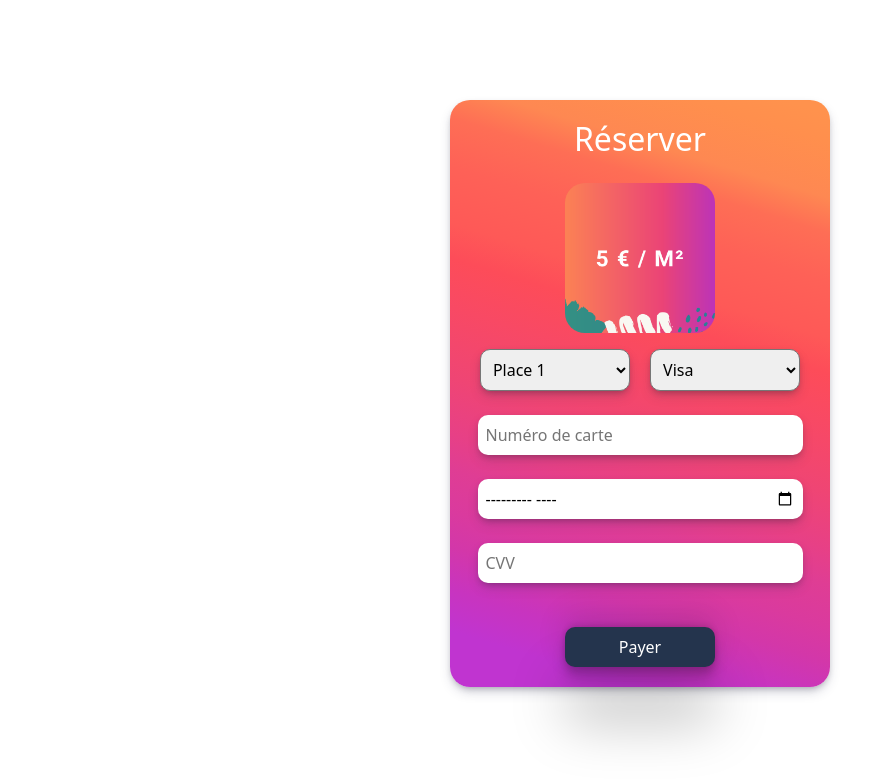
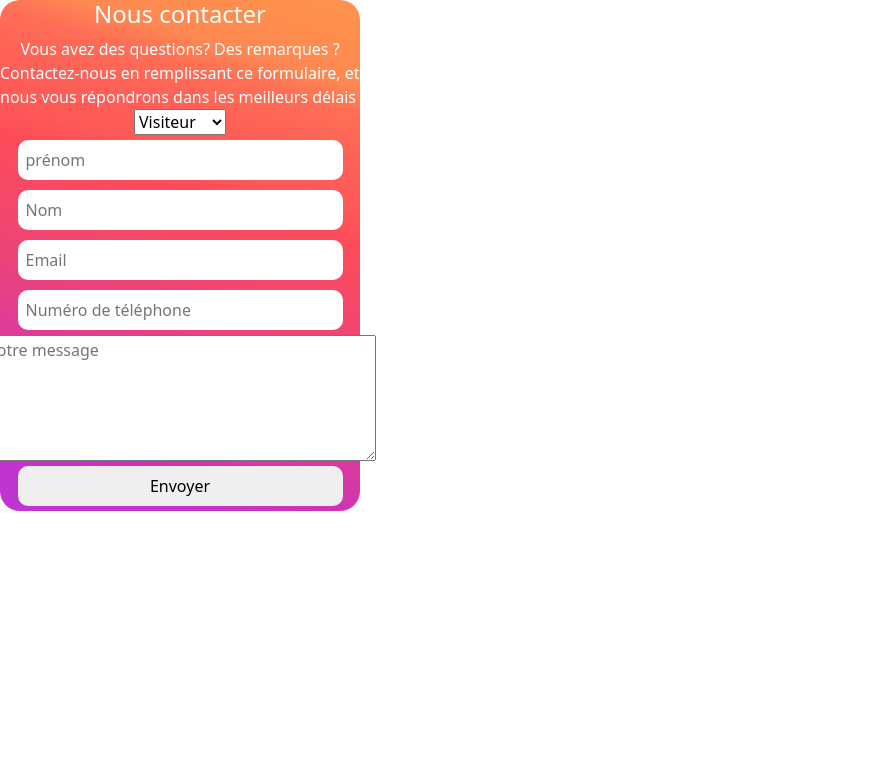
Before and after one commit to Cyril-Crinquette/BourseHighTechResponsive, a plain HTML site: page index.html in a window 1280 px wide. Shown: the whole page, without its empty margins (0-896 px from the left). Drawn offline with nearby package versions, Linux system fonts and the light colour scheme.

Commit message:
début de la carte

```diff
--- a/assets/css/style.css
+++ b/assets/css/style.css
@@ -4,74 +4,26 @@
 
 }
 
-/* -----Carte de reservation */
+/* -----Carte contact */
+.contactCard {
+    display: flex;
+    flex-direction: column;
+    width: 360px;
+    background: linear-gradient(197deg, #ff924d 2%, #ff8f4d 6%, #fe8852 14%, #fe6e55 19%, #fe6157 26%, #fe5957 34%, #fd4c59 39%, #f84964 46%, #ef4574 56%, #e74086 64%, #df3d94 69%, #da3a9e 75%, #d337a9 80%, #c834bf 86%, #c034d0 92%);
+    border-radius: 20px;
+    align-items: center;
+    color: white;
 
-.reservationCard {
-
-    width: 380px;
-    margin: 100px auto;
-    text-align: center;
-    background: linear-gradient(197deg, #ff924d 2%, #ff8f4d 6%, #fe8852 14%, #fe6e55 19%, #fe6157 26%, #fe5957 34%, #fd4c59 39%, #f84964 46%, #ef4574 56%, #e74086 64%, #df3d94 69%, #da3a9e 75%, #d337a9 80%, #c834bf 86%, #c034d0 92%);
-    padding: 20px;
-    border-radius: 20px;
-    height: auto;
-    box-shadow: rgba(50, 50, 93, 0.25) 0px 6px 12px -2px, rgba(0, 0, 0, 0.3) 0px 3px 7px -3px;
+}
+.contactCard :nth-child(2){
+  margin: 0;
+}
+.contactCard input {
+    width: 325px;
+    border-radius: 10px;
+    border: 0;
+    padding: 8px;
+    margin:5px 0;
 }
 
-.reservationCard h4 {
-    font-size: 2em;
-    margin-bottom: 25px;
-    color: white;
-    opacity: 1;
-}
-
-#price {
-    width: 150px;
-    border-radius: 20px;
-}
-
-#card {
-
-    border-radius: 10px;
-    width: 150px;
-    padding: 8px;
-    box-shadow: rgba(50, 50, 93, 0.25) 0px 6px 12px -2px, rgba(0, 0, 0, 0.3) 0px 3px 7px -3px;
-}
-
-.reservationCard input {
-    margin: auto;
-    display: block;
-    width: 325px;
-    padding: 8px;
-    border-radius: 10px;
-    border: 0;
-    outline: none;
-    box-shadow: rgba(50, 50, 93, 0.25) 0px 6px 12px -2px, rgba(0, 0, 0, 0.3) 0px 3px 7px -3px;
-}
-.reservationCard select {
-    margin: 0 0.5em;
-}
-
-.reservationCard input:hover
-        {
-        background-color: rgb(214, 213, 213);
-    }
-
-    #reservationSubmit {
-        width: 150px;
-        margin-top: 20px;
-
-        background: #24344d;
-        color: white;
-        box-shadow: rgba(0, 0, 0, 0.25) 0px 54px 55px, rgba(0, 0, 0, 0.12) 0px -12px 30px, rgba(0, 0, 0, 0.12) 0px 4px 6px, rgba(0, 0, 0, 0.17) 0px 12px 13px, rgba(0, 0, 0, 0.09) 0px -3px 5px;
-    }
-
-    #reservationSubmit:hover {
-        background-color: #324564;
-    }
-
-    .reservationCard a {
-        text-decoration: none;
-    }
-
-    /* -----Fin de Carte de reservation */
+/* -----Fin de Carte contact */
--- a/index.html
+++ b/index.html
@@ -20,46 +20,43 @@
 
     <!-- Début de la partie main -->
     <main>
-        <form class="reservationCard">
-            <h4>Réserver</h4>
+        <form class="contactCard">
+            <h4>Nous contacter</h4>
 
-            <p><img id="price" src="./assets/img/5€.png" alt="Affiche du prix" /></p>
+            <div>Vous avez des questions? Des remarques ?</div>
 
-            <select required id="card" name="reserve">
-                <option value="1">Place 1</option>
-                <option value="2">Place 2</option>
-                <option value="3">Place 3</option>
-                <option value="4">Place 4</option>
-                <option value="5">Place 5</option>
-                <option value="6">Place 6</option>
-                <option value="7">Place 7</option>
-                <option value="8">Place 8</option>
-                <option value="9">Place 9</option>
-                <option value="10">Place 10</option>
-                <option value="11">Place 11</option>
-                <option value="12">Place 12</option>
-                <option value="13">Place 13</option>
-                <option value="14">Place 14</option>
-                <option value="15">Place 15</option>
+            <div>Contactez-nous en remplissant ce formulaire, et nous vous répondrons dans les meilleurs délais</div>
+
+            <select required name="visitorOrExchibitor" id="visitorType">
+                <option value="Visiteur">Visiteur</option>
+                <option value="Exposant">Exposant</option>
             </select>
 
-            <select required id="card" name="userCard">
-                <option value="visa">Visa</option>
-                <option value="mc">Mastercard</option>
-                <option value="amex">American Express</option>
-            </select>
+            <label for="firstname"></label>
+            <input type="text" id="firstname" name="firstname" placeholder="prénom" required>
 
-            <label for="cardNumber"></label>
-            <input required type="number" name="cardNumber" placeholder="Numéro de carte">
+            <label for="lastname"></label>
+            <input type="text" id="lastname" name="lastname" placeholder="Nom" required>
 
-            <label for="expiry"></label>
-            <input required type="month" name="expiry">
+            <label for="email"></label>
+            <input type="email" id="email" name="email" placeholder="Email" required>
 
-            <label for="cvv"></label>
-            <input required type="number" name="cvv" placeholder="CVV">
+            <label for="telNumber"></label>
+            <input type="number" id="telNumber" name="telNumber" placeholder="Numéro de téléphone" required>
+
+            <label for="contactMessage"></label>
+            <textarea required cols="40" rows="5" type="text" placeholder="Votre message"
+                name="contactMessage"></textarea>
 
             <label for="sub"></label>
-            <a href="./registration.html"><input class="sub" type="submit" Value="Payer" id="reservationSubmit"></a>
+            <a href="./#"><input class="sub" id="submitBtn" type="submit" Value="Envoyer"></a>
+
+
+
+
+
+
+
         </form>
         <!-- form end -->
 
```
